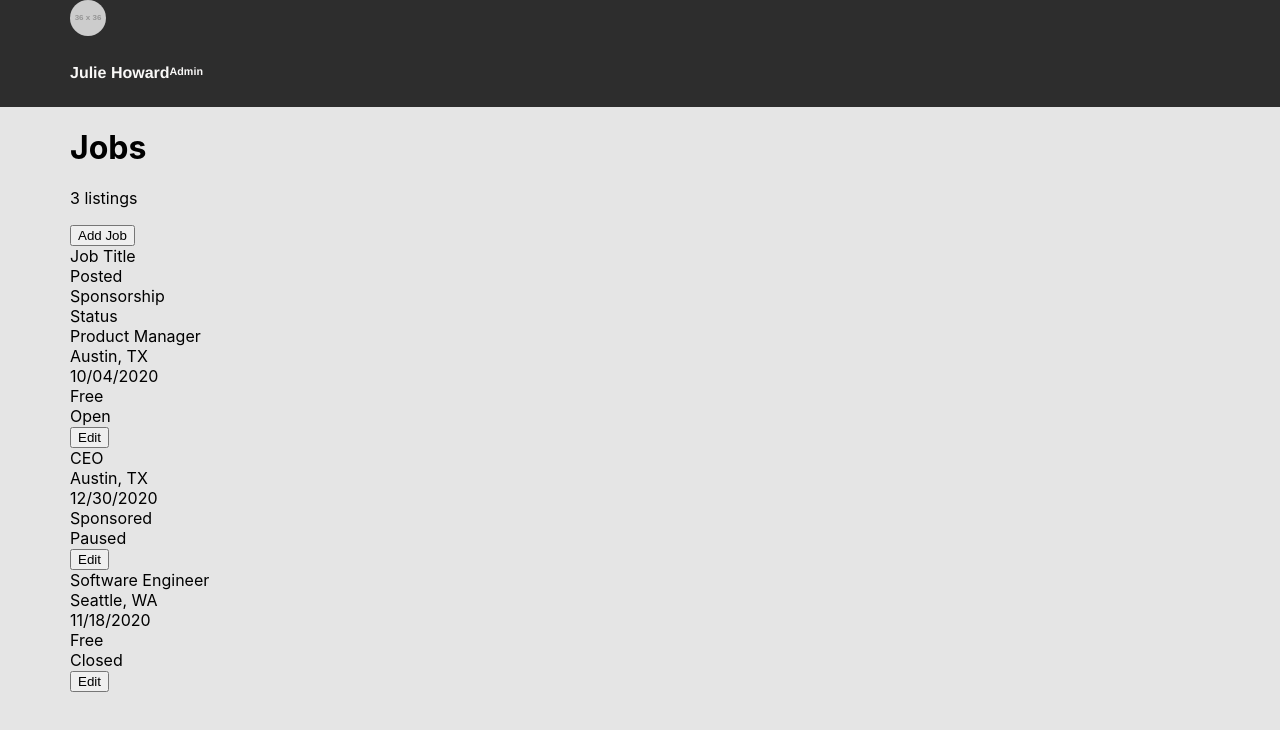
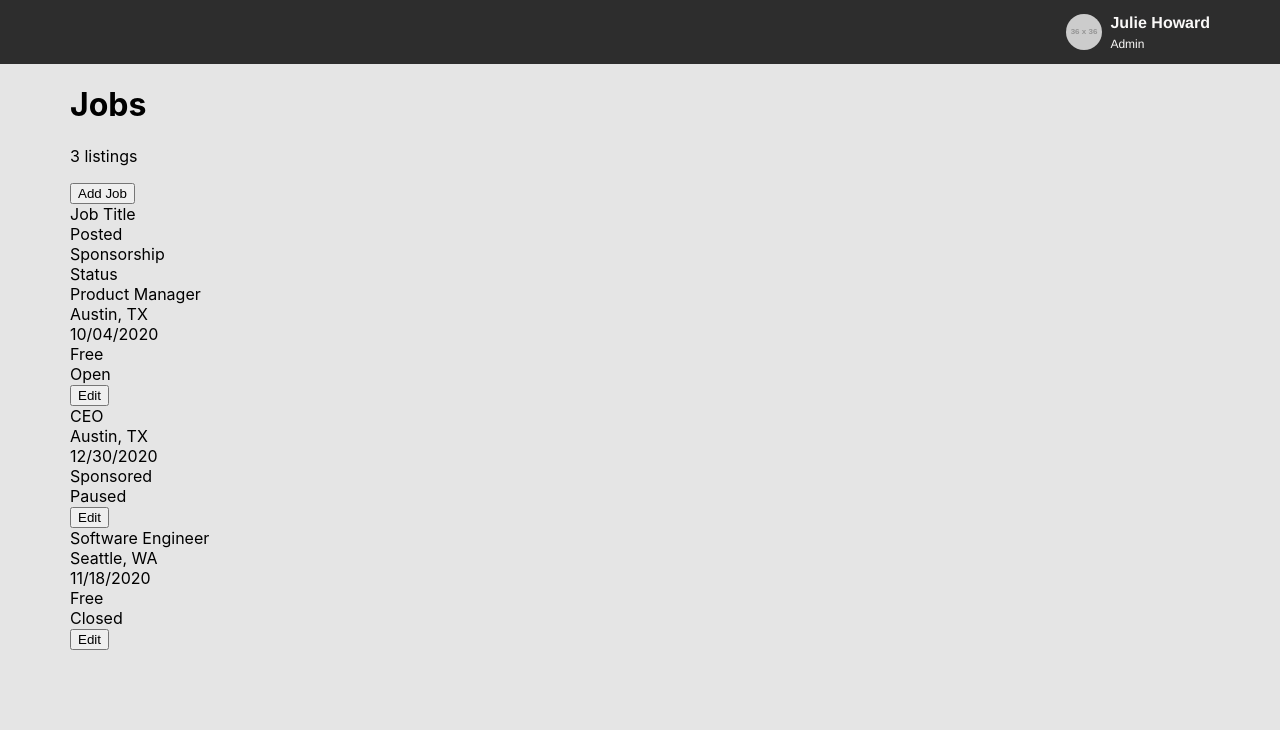
Before and after one commit to christinakerr/frontend-exercise, a React (Create React App) app: page / in a window 1280 px wide. Shown: the top 730 px of the page. Built offline with nearby package versions, Linux system fonts and the light colour scheme.

Commit message:
Formatted elements in header

```diff
--- a/src/components/Header/Header.css
+++ b/src/components/Header/Header.css
@@ -2,25 +2,35 @@
     background-color: #2D2D2D;
 }
 
-.user {
+header {
     display: flex;
     font-family: Helvetica Neue;
     color: #FAF9F8;
+    align-items: center;
+    justify-content: flex-end;
+    height: 64px;
+}
 
+.user {
+    display: inline;
 }
 
 header img {
     border-radius: 25px;
+    height: 36px;
+    margin: 8px;
 }
 
 header h4 {
     font-weight: bold;
     font-size: 16px;
     line-height: 150%;
+    margin: 0;
 }
 
-header h5 {
+header h6 {
     font-weight: normal;
     font-size: 12px;
     line-height: 150%;
+    margin: 0;
 }
```
Also changed, not shown: src/components/Header/Header.js (+3 -4 lines).
